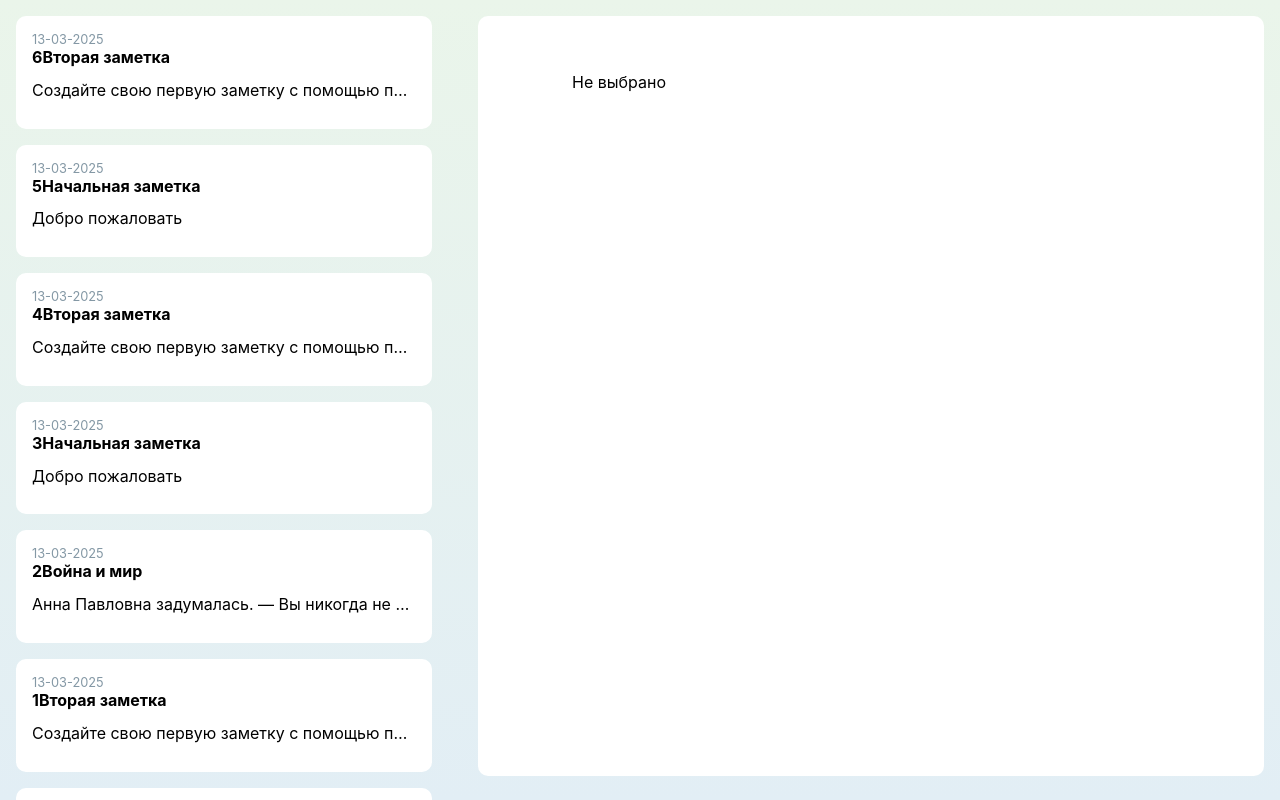
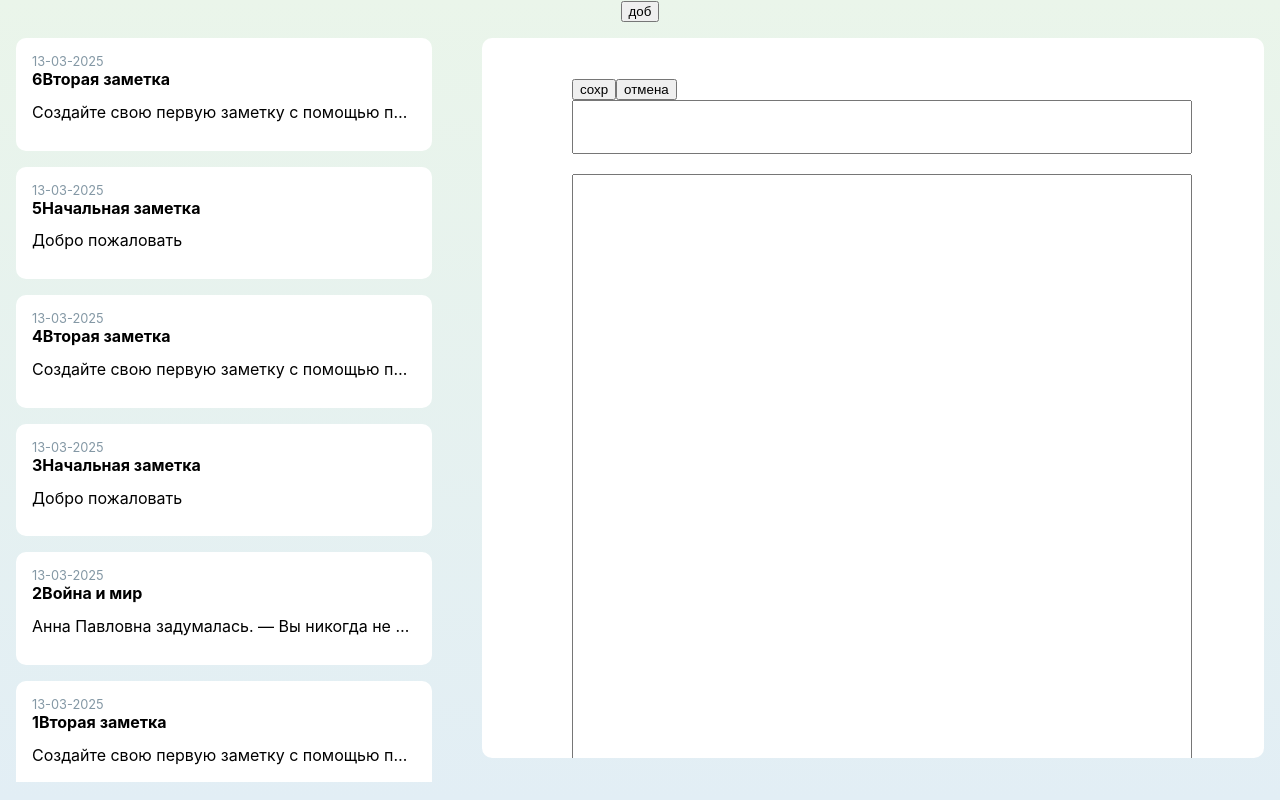
Before and after one commit to polinaKoroleva05/notes, a React (Create React App) app in the folder notes/: page /addNote in a window 1280 px wide. Built offline with nearby package versions, Linux system fonts and the light colour scheme.

Commit message:
add navigating

```diff
--- a/notes/package.json
+++ b/notes/package.json
@@ -9,6 +9,7 @@
     "@testing-library/user-event": "^13.5.0",
     "react": "^19.0.0",
     "react-dom": "^19.0.0",
+    "react-router-dom": "^7.3.0",
     "react-scripts": "5.0.1",
     "web-vitals": "^2.1.4"
   },
--- a/notes/src/App.js
+++ b/notes/src/App.js
@@ -1,11 +1,15 @@
 import './App.css';
 import { useEffect, useState } from 'react';
+import { Routes, Route, useNavigate } from "react-router-dom";
 import Note from './components/Note';
 import ListOfNotes from './components/ListOfNotes';
+import AddNote from './components/AddNote';
 
-function App() {
+export default function App() {
     const [listNotes, changeListNotes] = useState([])
     const [openedNoteId, changeOpenedNoteId] = useState(-1)
+    const navigate = useNavigate();
+
     const getApiData = async () => {
         const response = await fetch("data/notes.json").then(res => res.json());
         changeListNotes(response);
@@ -17,27 +21,37 @@ function App() {
 
     const deleteNote = () => {
         listNotes.splice(openedNoteId, 1);
-        console.log(listNotes);
         changeListNotes(listNotes);
         changeOpenedNoteId(-1);
     }
 
     const changeNote = (newNote) => {
-        console.log('here')
         listNotes.splice(openedNoteId, 1);
         changeListNotes([...listNotes, newNote]);
         changeOpenedNoteId(listNotes.length);
     }
+
+    const changeId = (id) => {
+        changeOpenedNoteId(id);
+        navigate('/');
+    }
+
+    const addNote = () => {
+        console.log('here')
+
+        changeListNotes([...listNotes, { name: '', content: '' }]);
+        changeOpenedNoteId(listNotes.length);
+    }
     return (
         <div className='App'>
+            <button onClick={()=>navigate('/addNote')}>доб</button>
             <div className='container'>
-                {console.log("listnotes before before", listNotes)}
-                <ListOfNotes listNotes={listNotes} onChangeId={id => changeOpenedNoteId(id)} />
-                {console.log("listnotes before", listNotes)}
-                <Note note={listNotes[openedNoteId]} onChangeNote={changeNote} onDeleteNote={deleteNote} />
+                <ListOfNotes listNotes={listNotes} onChangeId={changeId} />
+                <Routes>
+                    <Route path="/addNote" element={<AddNote />}></Route>
+                    <Route path="/*" element={<Note note={listNotes[openedNoteId]} onChangeNote={changeNote} onDeleteNote={deleteNote} />}></Route>
+                </Routes>
             </div>
         </div>
     );
 }
-
-export default App;
--- /dev/null
+++ b/notes/src/components/AddNote.js
@@ -0,0 +1,16 @@
+import './../css/Note.css'
+import { useEffect, useState } from 'react';
+
+export default function AddNote(props) {
+    const [noteCurrent, changeNote] = useState({ name: '', content: '' });
+    return (
+        <div className='note'>
+            <div>
+                <button>сохр</button>
+                <button >отмена</button>
+                <textarea className='name-field' type='text' name='name' value={noteCurrent.name} onChange={e => changeNote({ ...noteCurrent, name: e.target.value })} />
+                <textarea className='content-field' type='text' name='content' value={noteCurrent.content} onChange={e => changeNote({ ...noteCurrent, content: e.target.value })} />
+            </div>
+        </div>
+    );
+}
--- a/notes/src/css/ListOfNotes.css
+++ b/notes/src/css/ListOfNotes.css
@@ -1,7 +1,7 @@
 .list{
     width: 42vw;
     overflow-y: auto;
-    height: 100vh;
+    height: 95vh;
 }
 
 ::-webkit-scrollbar{
--- a/notes/src/css/Note.css
+++ b/notes/src/css/Note.css
@@ -2,8 +2,8 @@
     background-color: white;
     border-radius: 10px;
     text-align: left;
-    height: 90vh;
-    width: 58vw;
+    height: 85vh;
+    width: 57vw;
     padding-left: 7vw;
     padding-right: 7vw;
     padding-top: 5vh;
--- a/notes/src/index.js
+++ b/notes/src/index.js
@@ -3,12 +3,15 @@ import ReactDOM from 'react-dom/client';
 import './index.css';
 import App from './App';
 import reportWebVitals from './reportWebVitals';
+import { BrowserRouter, Routes, Route, useNavigate } from "react-router-dom";
 
 const root = ReactDOM.createRoot(document.getElementById('root'));
 root.render(
-  <React.StrictMode>
-    <App />
-  </React.StrictMode>
+    <React.StrictMode>
+        <BrowserRouter>
+            <App />
+        </BrowserRouter>
+    </React.StrictMode>
 );
 
 // If you want to start measuring performance in your app, pass a function
```
Also changed, not shown: 1 other file (tests, documents, lock files or other folders).
